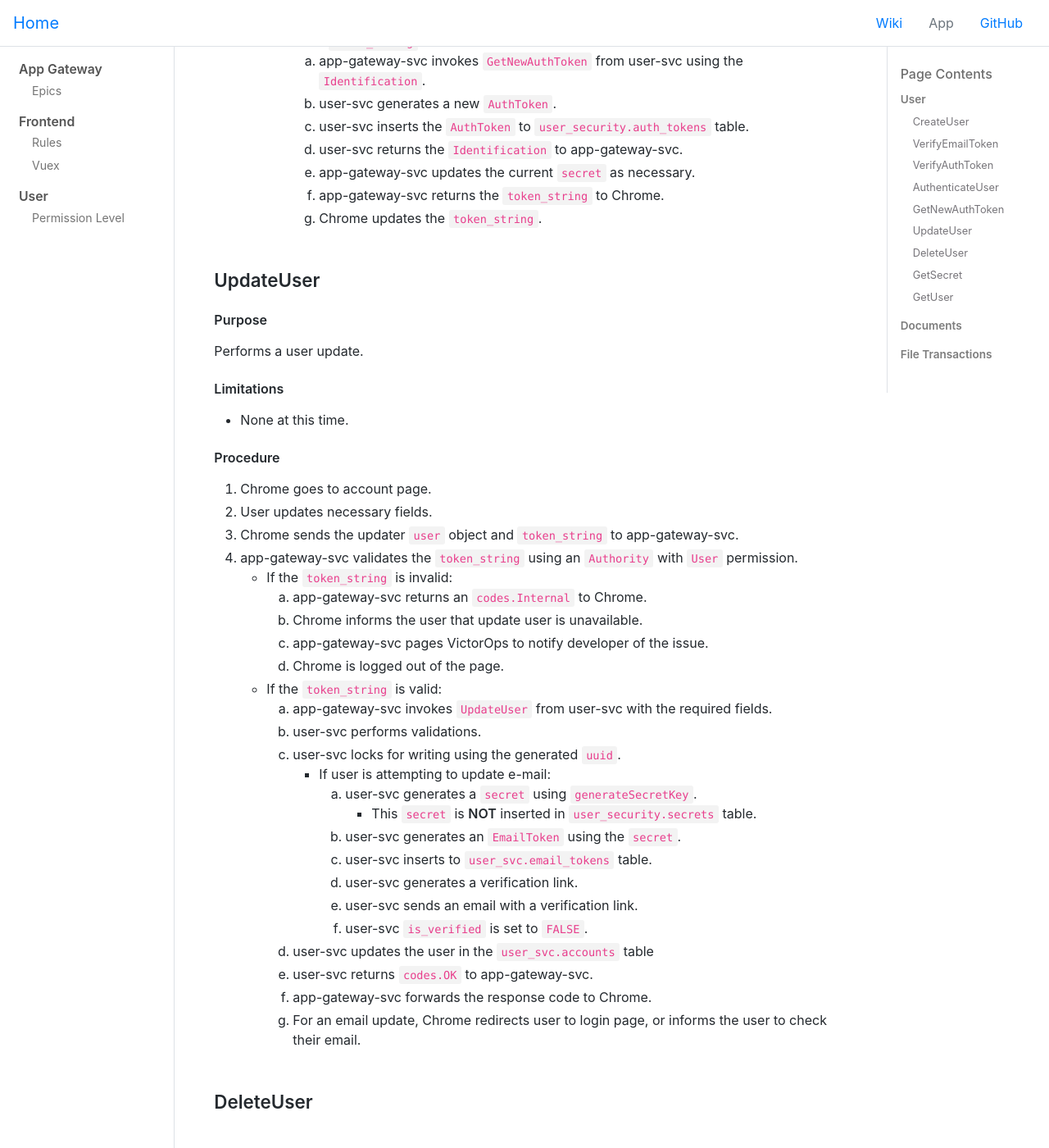
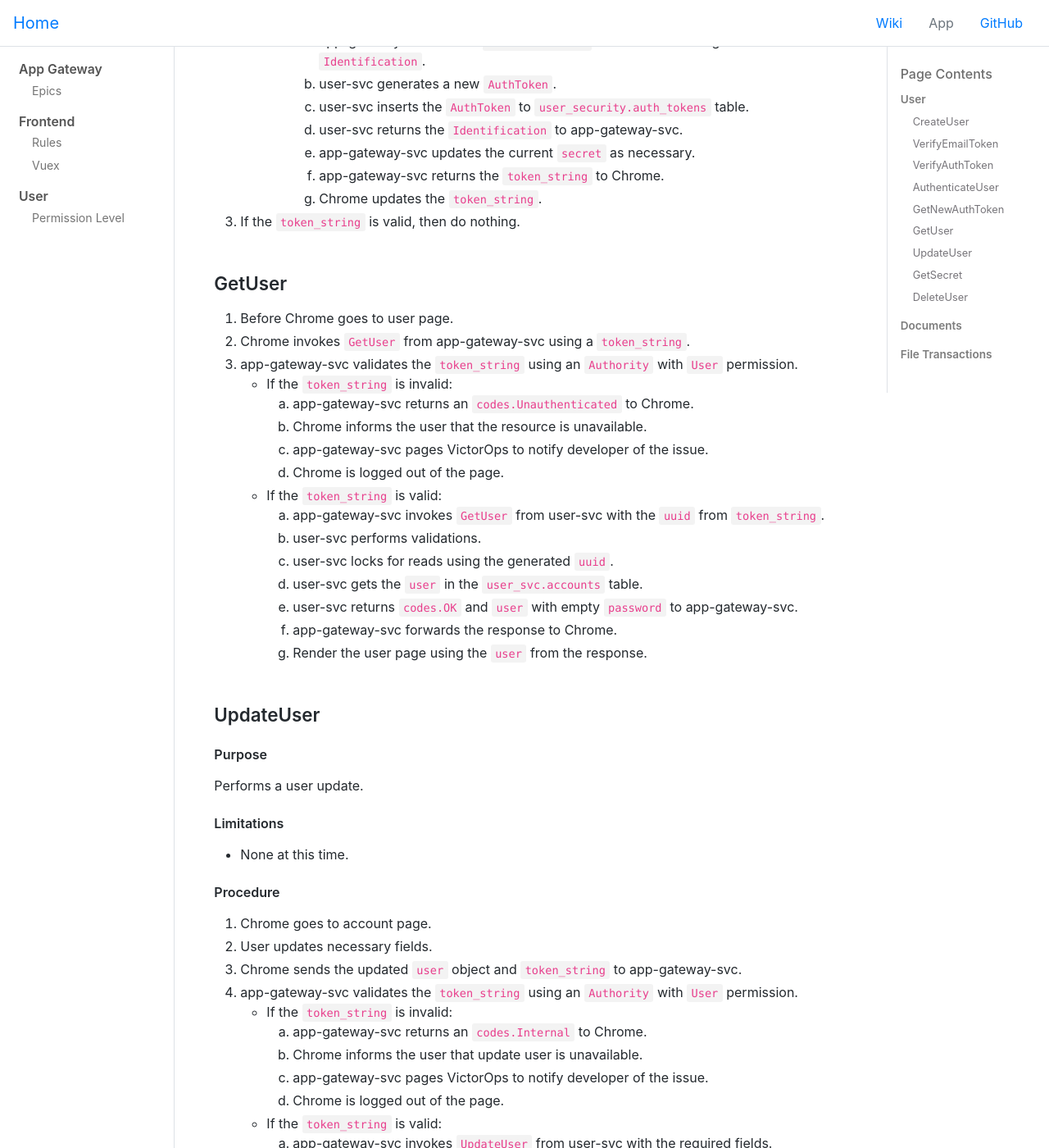
Before and after one commit to hwsc-org/hwsc-org.github.io, a Jekyll site: the page built from wikis/app-gateway/epics.md, in a window 1280 px wide and 1400 px high, scrolled down 4900 px. Shown: the whole window at 82% size. Built offline with Jekyll 4.4.1, drawn with Linux system fonts in a browser that asks for light colours; comment, search, counter and statistics services are not loaded; some of the changed text lies outside the part shown.

Commit message:
Add GetUser doc

```diff
--- a/wikis/app-gateway/epics.md
+++ b/wikis/app-gateway/epics.md
@@ -37,7 +35,7 @@ Chrome is able to create a new user.
     1. app-gateway-svc invokes `CreateUser` from user-svc with the required fields.
     2. user-svc performs validations.
     3. user-svc locks for writing using the generated `uuid`.
-    4. user-svc inserts the user to the `user_svc.accounts`.
+    4. user-svc inserts the `user` to the `user_svc.accounts`.
     5. user-svc generates a `secret` using `generateSecretKey`.
         - This `secret` is **NOT** inserted in `user_security.secrets` table.
     6. user-svc generates an `EmailToken` using the `secret`
@@ -167,6 +165,25 @@ Maintain a secured connection between app-gateway-svc and browser.
             5. app-gateway-svc updates the current `secret` as necessary.
             6. app-gateway-svc returns the `token_string` to Chrome.
             7. Chrome updates the `token_string`.
+3. If the `token_string` is valid, then do nothing.
+
+### GetUser
+1. Before Chrome goes to user page.
+2. Chrome invokes `GetUser` from app-gateway-svc using a `token_string`.
+3. app-gateway-svc validates the `token_string` using an `Authority` with `User` permission.
+      - If the `token_string` is invalid:
+          1. app-gateway-svc returns an `codes.Unauthenticated` to Chrome.
+          2. Chrome informs the user that the resource is unavailable.
+          3. app-gateway-svc pages VictorOps to notify developer of the issue.
+          4. Chrome is logged out of the page.
+      - If the `token_string` is valid:
+          1. app-gateway-svc invokes `GetUser` from user-svc with the `uuid` from `token_string`.
+          2. user-svc performs validations.
+          3. user-svc locks for reads using the generated `uuid`.
+          4. user-svc gets the `user` in the `user_svc.accounts` table.
+          5. user-svc returns `codes.OK` and `user` with empty `password` to app-gateway-svc.
+          6. app-gateway-svc forwards the response to Chrome.
+          7. Render the user page using the `user` from the response.
 
 ### UpdateUser
 #### Purpose
@@ -177,7 +194,7 @@ Performs a user update.
 #### Procedure
 1. Chrome goes to account page.
 2. User updates necessary fields.
-3. Chrome sends the updater `user` object and `token_string` to app-gateway-svc.
+3. Chrome sends the updated `user` object and `token_string` to app-gateway-svc.
 4. app-gateway-svc validates the `token_string` using an `Authority` with `User` permission.
    - If the `token_string` is invalid:
        1. app-gateway-svc returns an `codes.Internal` to Chrome.
@@ -196,17 +213,19 @@ Performs a user update.
                4. user-svc generates a verification link.
                5. user-svc sends an email with a verification link.
                6. user-svc `is_verified` is set to `FALSE`.
-       4. user-svc updates the user in the `user_svc.accounts` table
-       5. user-svc returns `codes.OK` to app-gateway-svc.
-       6. app-gateway-svc forwards the response code to Chrome.
-       7. For an email update, Chrome redirects user to login page, or informs the user to check their email.
-
-### DeleteUser
+       4. user-svc updates the `user` in the `user_svc.accounts` table
+       5. user-svc returns `codes.OK` and updated `user` with empty `password` to app-gateway-svc.
+       6. app-gateway-svc forwards the response to Chrome.
+       7. For an email update, Chrome redirects user to login page, or informs the user to check their email, otherwise update the user page using the updated `user` from the response.
 
 ### GetSecret
 
-### GetUser
 
+### DeleteUser
+#### Purpose
+Deletes or deactivates a user.
+#### Limitations
+- Not implemented yet.
 
 
 ## Documents
```
Also changed, not shown: other parts of wikis/app-gateway/epics.md (+0 -2 lines).
